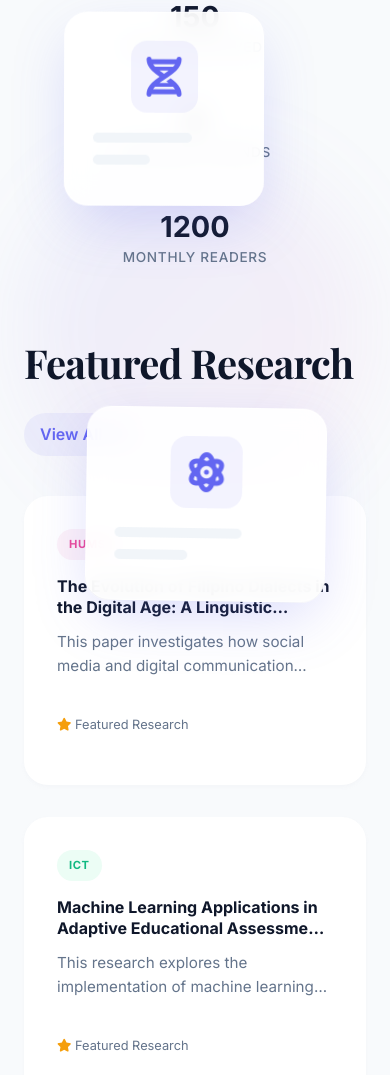
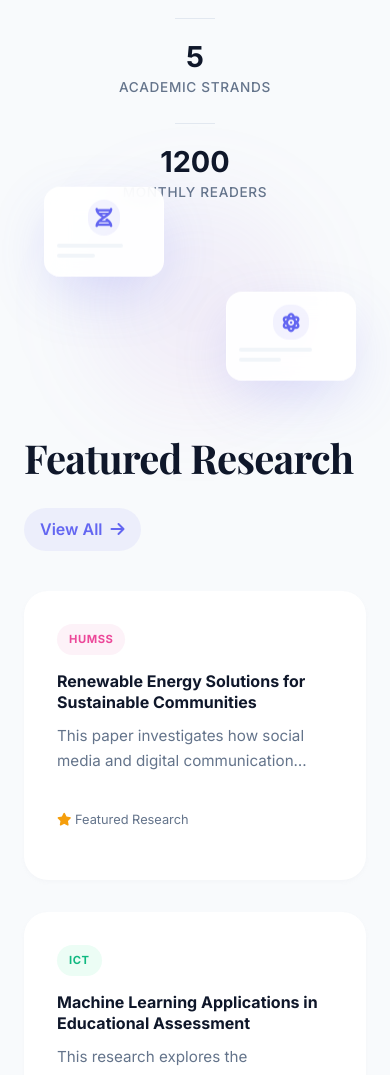
Before and after one commit to pelfa145/acadexdshs, a website: page index.html in a window 390 px wide. Shown: the part 925-2000 px from the top of the page. Drawn offline with nearby package versions, Linux system fonts and the light colour scheme.

Commit message:
fixed floating cards

```diff
--- a/index.html
+++ b/index.html
@@ -53,7 +53,7 @@
                 <div class="hero-content">
                     <span class="badge-new">New for 2026 Academic Year</span>
                     <h1>Discover the Future of <br><span class="text-gradient">Student Innovation</span></h1>
-                    <p class="hero-desc">The official digital archive for Dumingag Senior High School research. Access peer-reviewed papers, capstone projects, and academic studies from STEM, ABM, HUMSS, GAS, and ICT strands.</p>
+                    <p class="hero-desc">The official digital archive for Dumingag Senior High School research. Access peer-reviewed papers, capstone projects, and academic studies from STEM, ABM, HUMSS, and ICT strands.</p>
                     <div class="hero-buttons">
                         <button class="btn btn-primary btn-lg" onclick="showSection('browse')">
                             <i class="fas fa-search"></i> Explore Library
@@ -170,7 +170,6 @@
                                 <option value="HUMSS">HUMSS</option>
                                 <option value="ICT">ICT</option>
                                 <option value="ABM">ABM</option>
-                                <option value="GAS">GAS</option>
                             </select>
                             <i class="fas fa-chevron-down"></i>
                         </div>
@@ -232,7 +231,6 @@
                                             <option value="HUMSS">HUMSS</option>
                                             <option value="ICT">ICT</option>
                                             <option value="ABM">ABM</option>
-                                            <option value="GAS">GAS</option>
                                         </select>
                                         <i class="fas fa-chevron-down"></i>
                                     </div>
@@ -245,7 +243,8 @@
                                     <label for="category">Category</label>
                                     <div class="custom-select">
                                         <select id="category">
-                                            <option value="3is-capstone">3I's Capstone</option>
+                                            <option value="3is">3I's</option>
+                                            <option value="capstone">Capstone</option>
                                             <option value="practical-research-1">Practical Research I</option>
                                             <option value="practical-research-2">Practical Research II</option>
                                         </select>
--- a/script.js
+++ b/script.js
@@ -3,35 +3,33 @@ const STORAGE_KEY = 'acadex_data_v1';
 const DEFAULT_PAPERS = [
     {
         id: 1,
-        title: "Machine Learning Applications in Adaptive Educational Assessment Systems",
+        title: "Machine Learning Applications in Educational Assessment",
         author: "Maria Santos",
         strand: "ICT",
-        category: "Capstone",
-        year: "2025-2026",
-        abstract: "This research explores the implementation of machine learning algorithms to create adaptive assessment systems. By analyzing student response patterns in real-time, the system adjusts question difficulty and content to provide personalized learning paths. The study demonstrates a 24% improvement in student engagement and a 15% increase in retention rates compared to traditional static testing methods.",
-        keywords: ["machine learning", "education", "AI", "adaptive assessment", "python"],
-        fileName: "ml_adaptive_assessment.pdf",
-        uploadDate: "2026-01-15",
+        year: "2023-2024",
+        abstract: "This research explores the implementation of machine learning algorithms to improve educational assessment methods. The study demonstrates how AI can provide more accurate and timely feedback to students, helping educators identify learning gaps and personalize instruction.",
+        keywords: ["machine learning", "education", "assessment", "AI"],
+        fileName: "ml_education_research.pdf",
+        uploadDate: "2024-01-15",
         downloads: 142,
         views: 350
     },
     {
         id: 2,
-        title: "Socio-Economic Impacts of Urban Vertical Farming in Metro Manila",
+        title: "The Impact of Social Media on Mental Health Among Adolescents",
         author: "John Reyes",
-        strand: "STEM",
-        category: "Thesis",
-        year: "2025-2026",
-        abstract: "A comprehensive study examining the feasibility and socio-economic benefits of implementing vertical farming solutions in high-density urban areas of Metro Manila. The research utilizes cost-benefit analysis and community surveys to evaluate potential impacts on local food security, employment, and carbon footprint reduction.",
-        keywords: ["urban farming", "sustainability", "agriculture", "economics"],
-        fileName: "urban_farming_manila.pdf",
-        uploadDate: "2026-02-10",
+        strand: "HUMSS",
+        year: "2023-2024",
+        abstract: "A comprehensive study examining the correlation between social media usage and mental health outcomes in teenagers. Research includes surveys, interviews, and statistical analysis to provide insights into this pressing societal issue.",
+        keywords: ["social media", "mental health", "adolescents", "psychology"],
+        fileName: "social_media_mental_health.pdf",
+        uploadDate: "2024-01-10",
         downloads: 89,
         views: 210
     },
     {
         id: 3,
-        title: "The Evolution of Filipino Dialects in the Digital Age: A Linguistic Analysis",
+        title: "Renewable Energy Solutions for Sustainable Communities",
         author: "Sarah Chen",
         strand: "HUMSS",
         category: "Dissertation",
--- a/styles.css
+++ b/styles.css
@@ -50,6 +50,33 @@
     margin: 0;
     padding: 0;
     box-sizing: border-box;
+}
+
+/* Remove tap highlight on mobile */
+* {
+    -webkit-tap-highlight-color: transparent;
+    -webkit-touch-callout: none;
+    -webkit-user-select: none;
+    -khtml-user-select: none;
+    -moz-user-select: none;
+    -ms-user-select: none;
+    user-select: none;
+}
+
+/* Allow text selection for input elements */
+input, textarea, select {
+    -webkit-user-select: text;
+    -moz-user-select: text;
+    -ms-user-select: text;
+    user-select: text;
+}
+
+/* Allow text selection for paper content */
+.paper-abstract, .paper-keywords, .modal-body-scroll {
+    -webkit-user-select: text;
+    -moz-user-select: text;
+    -ms-user-select: text;
+    user-select: text;
 }
 
 html {
@@ -1162,8 +1189,8 @@ ul { list-style: none; }
 
     .hamburger { display: flex; }
 
-    /* Hero */
-    .hero-content h1 { font-size: 2.8rem; }
+    /* Hero Mobile Adjustments */
+    .hero-content h1 { font-size: 2.5rem; }
 
     .hero-buttons {
         flex-direction: column;
@@ -1184,6 +1211,51 @@ ul { list-style: none; }
         height: 1px;
     }
 
+    /* Fixed Floating Cards */
+    .hero-visual {
+        height: 260px;
+        margin-top: 40px;
+        margin-bottom: 120px; /* Huge buffer to prevent overlap */
+        overflow: visible;
+    }
+
+    .hero-circle {
+        width: 220px;
+        height: 220px;
+    }
+
+    .floating-card {
+        width: 130px;
+        padding: 12px;
+        border-radius: 16px;
+        animation: float-mobile 6s ease-in-out infinite;
+    }
+
+    .floating-card i {
+        font-size: 1.2rem;
+        padding: 8px;
+        margin-bottom: 8px;
+    }
+
+    .card-lines span { height: 4px; margin-bottom: 6px; }
+
+    .card-1 {
+        top: -10px;
+        right: 10px;
+        left: auto;
+    }
+
+    .card-2 {
+        bottom: 25px; /* Moved up */
+        left: 20px;
+        width: 120px;
+    }
+}
+
+@keyframes float-mobile {
+    0%, 100% { transform: translateY(0); }
+    50% { transform: translateY(-10px); }
+}
     /* Grids & Layout */
     .form-row, .three-col { grid-template-columns: 1fr; }
 
```
